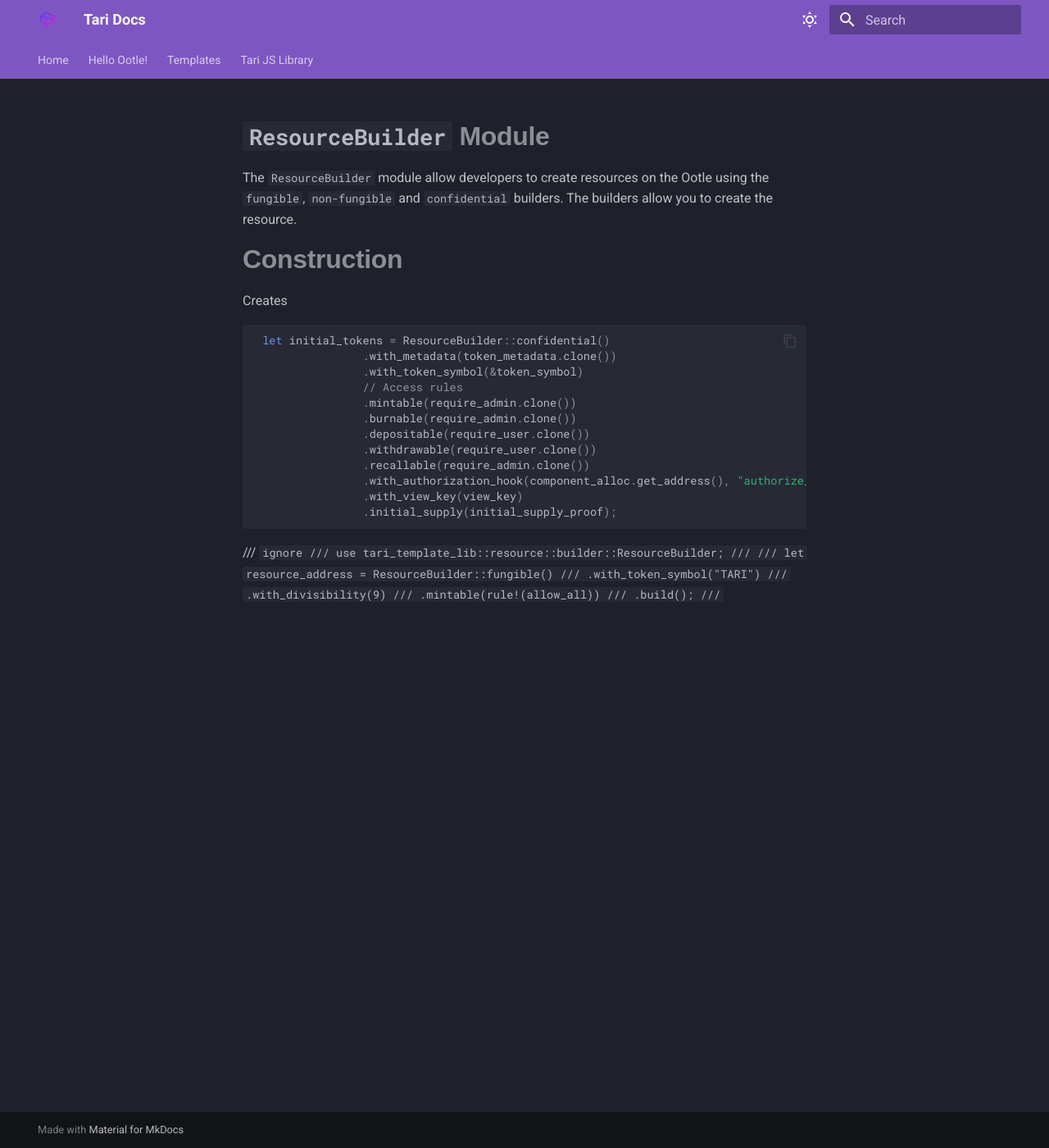
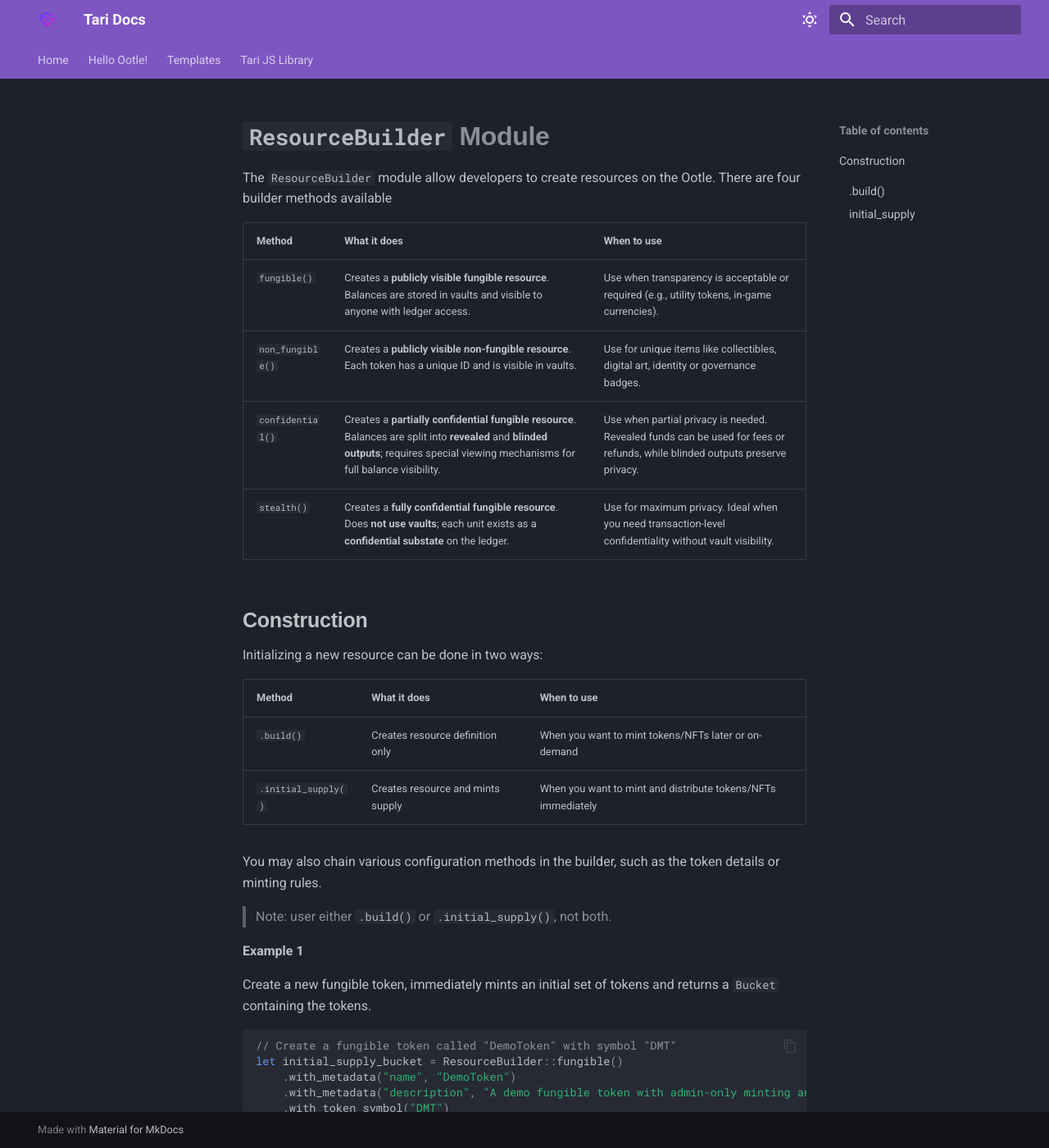
Before and after one commit to tari-project/doc-playground, an MkDocs documentation site: the page built from docs/template-lib-resource-builder.md, in a window 1280 px wide and 1400 px high. Shown: the whole window at 82% size. Built offline with MkDocs 1.6.1 and Material for MkDocs 9.7.7, drawn with Linux system fonts in a browser that asks for light colours; some of the changed text lies outside the part shown.

Commit message:
docs: resourcebuilder

````diff
--- a/docs/template-lib-resource-builder.md
+++ b/docs/template-lib-resource-builder.md
@@ -1,33 +1,73 @@
 # `ResourceBuilder` Module
 
-The `ResourceBuilder` module allow developers to create resources on the Ootle using the `fungible`, `non-fungible` and `confidential` builders. The builders allow you to create the resource.
+The `ResourceBuilder` module allow developers to create resources on the Ootle. There are four builder methods available
 
-# Construction
+| Method | What it does | When to use  |
+| ---------------- | ------------------------------------- | --------------------------------------------------------------------------------------------------------------------------- |
+| `fungible()`     | Creates a **publicly visible fungible resource**. Balances are stored in vaults and visible to anyone with ledger access.  | Use when transparency is acceptable or required (e.g., utility tokens, in-game currencies). |
+| `non_fungible()` | Creates a **publicly visible non-fungible resource**. Each token has a unique ID and is visible in vaults.  | Use for unique items like collectibles, digital art, identity or governance badges.|
+| `confidential()` | Creates a **partially confidential fungible resource**. Balances are split into **revealed** and **blinded outputs**; requires special viewing mechanisms for full balance visibility. | Use when partial privacy is needed. Revealed funds can be used for fees or refunds, while blinded outputs preserve privacy. |
+| `stealth()`      | Creates a **fully confidential fungible resource**. Does **not use vaults**; each unit exists as a **confidential substate** on the ledger. | Use for maximum privacy. Ideal when you need transaction-level confidentiality without vault visibility.|
 
-Creates
+## Construction
+
+Initializing a new resource can be done in two ways:
+
+| Method | What it does | When to use |
+|--------|--------------|-------------|
+|`.build()` | Creates resource definition only	| When you want to mint tokens/NFTs later or on-demand |
+|`.initial_supply()` | Creates resource and mints supply | When you want to mint and distribute tokens/NFTs immediately |
+
+You may also chain various configuration methods in the builder, such as the token details or minting rules.
+
+> Note: user either `.build()` or `.initial_supply()`, not both.
+
+**Example 1**
+
+Create a new fungible token, immediately mints an initial set of tokens and returns a `Bucket` containing the tokens.
+
 ```rust
- let initial_tokens = ResourceBuilder::confidential()
-                .with_metadata(token_metadata.clone())
-                .with_token_symbol(&token_symbol)
-                // Access rules
-                .mintable(require_admin.clone())
-                .burnable(require_admin.clone())
-                .depositable(require_user.clone())
-                .withdrawable(require_user.clone())
-                .recallable(require_admin.clone())
-                .with_authorization_hook(component_alloc.get_address(), "authorize_user_deposit")
-                .with_view_key(view_key)
-                .initial_supply(initial_supply_proof);
+// Create a fungible token called "DemoToken" with symbol "DMT"
+let initial_supply_bucket = ResourceBuilder::fungible()
+    .with_metadata("name", "DemoToken")
+    .with_metadata("description", "A demo fungible token with admin-only minting and burning.")
+    .with_token_symbol("DMT")
+    // Only addresses presenting the admin badge can mint new tokens
+    .mintable(rule!(require(admin_badge_address)))
+    // Only addresses presenting the admin badge can burn tokens
+    .burnable(rule!(require(admin_badge_address)))
+    // Anyone can deposit tokens to vaults or accounts (using rule!(allow_all) directly)
+    .depositable(rule!(allow_all))
+    // Anyone can withdraw tokens from vaults or accounts (using rule!(allow_all) directly)
+    .withdrawable(rule!(allow_all))
+    // Mint an initial supply of 10,000 tokens and return a Bucket containing them
+    .initial_supply(dec!(10_000));
 ```
 
+### `.build()`
 
+Builds a `Resource` definition and returns a `ResourceAddress` which can then be used as a reference for the `ResourceManager`.
 
-/// ```ignore
-/// use tari_template_lib::resource::builder::ResourceBuilder;
-///
-/// let resource_address = ResourceBuilder::fungible()
-///     .with_token_symbol("TARI")
-///     .with_divisibility(9)
-///     .mintable(rule!(allow_all))
-///     .build();
-/// ```
+**Example**
+```rust
+// Set up the resource with metadata, divisibility, and access rules as needed
+let resource_address = ResourceBuilder::fungible()
+    .with_token_symbol("MY_TOKEN")
+    .with_divisibility(8)
+    .mintable(rule!(allow_all)) // Allows anyone to mint new tokens
+    .build(); // This creates the resource and returns its address
+```
+
+### `initial_supply`
+
+Builds a resource internally and then mints a number of the resources as an initial supply. Depending on the builder method, the argument required for `.initial_supply` will differ.
+
+| Builder Method   | `initial_supply` Signature                                                 | Input Type                                                          | Description                                                                                    |
+| ---------------- | -------------------------------------------------------------------------- | ------------------------------------------------------------------- | ---------------------------------------------------------------------------------------------- |
+| `fungible()`     | `initial_supply<A: Into<Amount>>(initial_supply: A)`                       | `Amount` or compatible type (e.g. `u64`, `Decimal`)                 | Mints a **fungible resource** with the specified amount. Publicly visible.                     |
+| `non_fungible()` | `initial_supply<I: IntoIterator<Item = NonFungibleId>>(initial_supply: I)` | Iterator of `NonFungibleId`                                         | Mints **NFTs** with null immutable and mutable data.                                           |
+| `non_fungible()` | `initial_supply_with_data<I, T, U>(initial_supply: I)`                     | Iterator of `(NonFungibleId, (&T, &U))` where `T`, `U`: `Serialize` | Mints **NFTs** with **custom immutable and mutable data**.                                     |
+| `confidential()` | `initial_supply(initial_supply_proof: ConfidentialOutputStatement)`        | `ConfidentialOutputStatement`                                       | Mints a **confidential fungible resource** using a blinded output proof. Partially private.    |
+| `stealth()`      | `initial_supply(initial_supply: StealthMintStatement)`                     | `StealthMintStatement`                                              | Mints a **stealth resource**, fully confidential. Returns a `ResourceAddress`, not a `Bucket`. |
+
+> Note: the `ConfidentialOutputStatement` and `StealthMintStatement` cannot be generated within the template. Generating the `ConfidentialOutputStatement` is non-trivial, and requires use of several cryptographic libraries and techniques. While we do not cover its construction in this documentation, examples are available in the test suite for the Tari templates, located in the official repo under [https://github.com/tari-project/tari-ootle/blob/development/crates/engine/tests/](https://github.com/tari-project/tari-ootle/blob/development/crates/engine/tests/). You can review the tests in the [`confidential.rs`](https://github.com/tari-project/tari-ootle/blob/development/crates/engine/tests/confidential.rs) and [`stealth.rs`](https://github.com/tari-project/tari-ootle/blob/development/crates/engine/tests/stealth.rs) files respectively.
````
